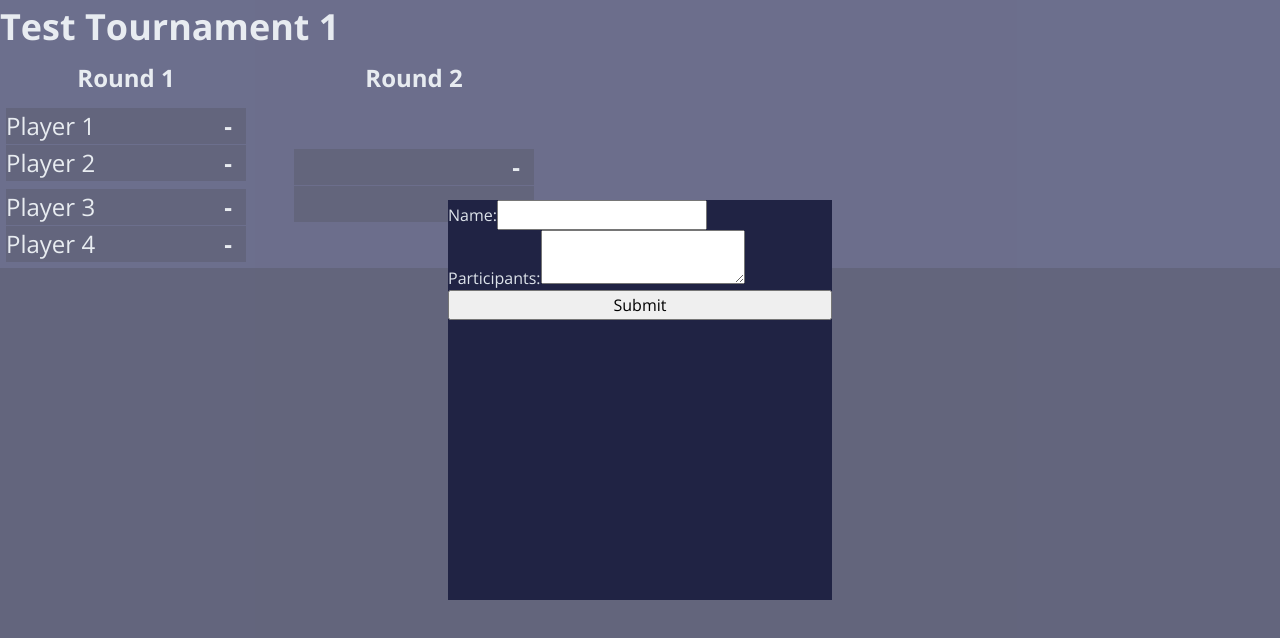
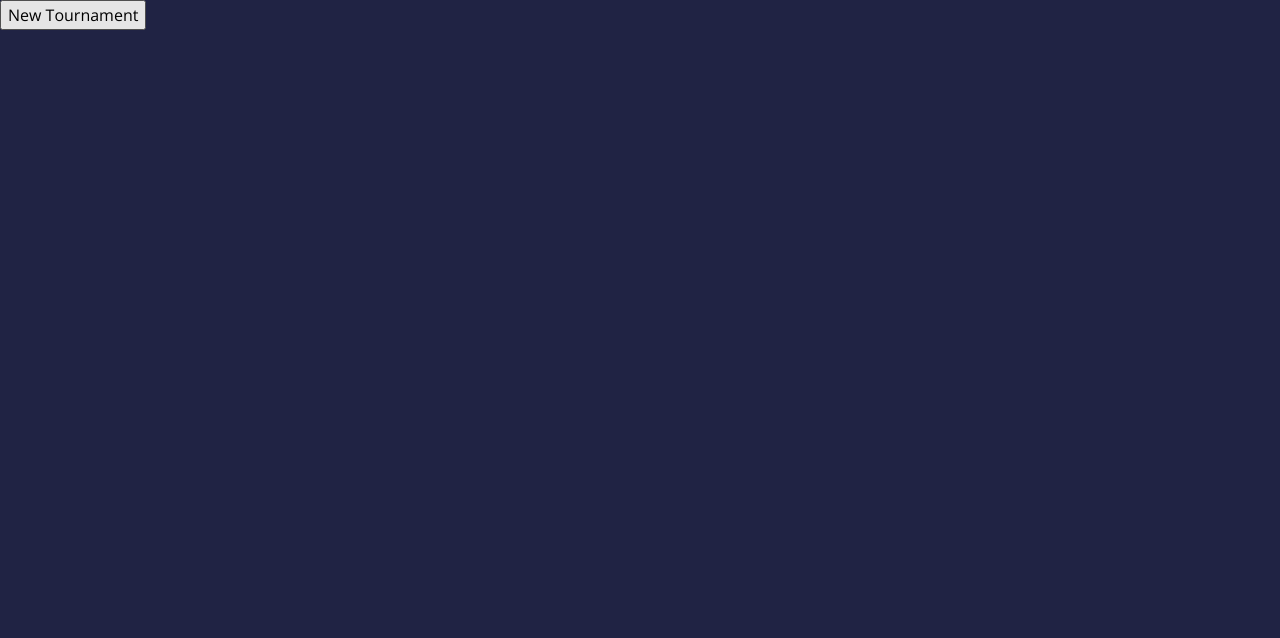
Before and after one commit to zylvve/tournament-manager-proto, a React (Vite) app: page / in a window 1280 px wide. Shown: the top 638 px of the page. Built offline with nearby package versions, Linux system fonts and the light colour scheme.

Commit message:
Working new tournament form

```diff
--- a/src/App.tsx
+++ b/src/App.tsx
@@ -1,12 +1,27 @@
 import styles from './App.module.css'
-import NewTournamentModal from './features/tournament/components/new-tournament-modal/NewTournamentModal'
+import { useAppDispatch, useAppSelector } from './app/hooks'
+import { openNewTournamentModal } from './features/modals/modalsSlice'
+import NewTournamentModalContainer from './features/modals/new-tournament-modal/NewTournamentModalContainer'
 import Tournament from './features/tournament/components/tournament/Tournament'
+import { selectTournaments } from './features/tournament/tournamentSlice'
 
 const App = () => {
+  const dispatch = useAppDispatch();
+  const tournaments = useAppSelector(selectTournaments);
+
+  const tournamentComponents = [];
+  for (let tournamentId of tournaments.allIds) {
+    tournamentComponents.push(<Tournament tournamentId={tournamentId}/>)
+  }
+
   return (
     <div data-theme="dark" className={styles.app}>
-      <NewTournamentModal/>
-      <Tournament tournamentId={1}/>
+      <button onClick={()=>dispatch(openNewTournamentModal())}>
+        New Tournament
+      </button>
+
+      <NewTournamentModalContainer/>
+      {tournamentComponents}
     </div>
   )
 }
--- a/src/app/store.ts
+++ b/src/app/store.ts
@@ -2,10 +2,11 @@ import type { Action, ThunkAction } from "@reduxjs/toolkit"
 import { combineSlices, configureStore } from "@reduxjs/toolkit"
 import { setupListeners } from "@reduxjs/toolkit/query"
 import { tournamentSlice } from "../features/tournament/tournamentSlice"
+import { modalsSlice } from "../features/modals/modalsSlice"
 
 // `combineSlices` automatically combines the reducers using
 // their `reducerPath`s, therefore we no longer need to call `combineReducers`.
-const rootReducer = combineSlices(tournamentSlice)
+const rootReducer = combineSlices(tournamentSlice, modalsSlice)
 // Infer the `RootState` type from the root reducer
 export type RootState = ReturnType<typeof rootReducer>
 
--- /dev/null
+++ b/src/features/modals/modalsSlice.ts
@@ -0,0 +1,28 @@
+import { createSlice } from "@reduxjs/toolkit";
+
+interface modalsSliceState {
+  newTournamentModal: boolean;
+}
+
+const initialState: modalsSliceState = {
+  newTournamentModal: false,
+}
+
+export const modalsSlice = createSlice({
+  name: "modals",
+  initialState,
+  reducers: {
+    openNewTournamentModal: (state) => {
+      state.newTournamentModal = true;
+    },
+    closeNewTournamentModal: (state) => {
+      state.newTournamentModal = false;
+    },
+  },
+  selectors: {
+    selectNewTournamentModal: modals => modals.newTournamentModal,
+  },
+})
+
+export const { openNewTournamentModal, closeNewTournamentModal } = modalsSlice.actions
+export const { selectNewTournamentModal } = modalsSlice.selectors
--- a/src/features/tournament/components/new-tournament-modal/NewTournamentModal.module.css
+++ b/src/features/modals/new-tournament-modal/NewTournamentModal.module.css
@@ -1,10 +1,11 @@
-@import '../../../../themes.css';
+@import '../../../themes.css';
 
 .modal_container {
   position: fixed;
 
   width: 100vw;
   height: 100vh;
+  top: 0;
 
   display: flex;
   justify-content: center;
--- /dev/null
+++ b/src/features/modals/new-tournament-modal/NewTournamentModal.tsx
@@ -0,0 +1,42 @@
+import { FormEventHandler, useState } from 'react';
+import styles from './NewTournamentModal.module.css'
+import { useAppDispatch } from '../../../app/hooks';
+import { NewTournamentPayload } from '../../tournament/tournamentTypes';
+import { newTournament } from '../../tournament/tournamentSlice';
+import { closeNewTournamentModal } from '../modalsSlice';
+
+const NewTournamentModal = () => {
+  const [name, setName] = useState<string>("");
+  const [partipants, setParticipants] = useState<string>("");
+
+  const dispatch = useAppDispatch();
+  const submitTournament: FormEventHandler = (event) => {
+    event.preventDefault();
+    const payload: NewTournamentPayload = {
+      name,
+      participantString: partipants,
+    };
+    dispatch(newTournament(payload));
+    dispatch(closeNewTournamentModal());
+  }
+
+  return(
+    <div className={styles.modal_container}>
+      <div className={styles.modal}>
+        <form className={styles.form} onSubmit={submitTournament}>
+          <div>
+            <label>Name:</label>
+            <input type="text" onChange={(event) => setName(event.target.value)}/>
+          </div>
+          <div>
+            <label>Participants:</label>
+            <textarea onChange={(event) => setParticipants(event.target.value)}/>
+          </div>
+          <button>Submit</button>
+        </form>
+      </div>
+    </div>
+  )
+}
+
+export default NewTournamentModal;
--- /dev/null
+++ b/src/features/modals/new-tournament-modal/NewTournamentModalContainer.tsx
@@ -0,0 +1,15 @@
+import { useAppSelector } from "../../../app/hooks";
+import { selectNewTournamentModal } from "../modalsSlice";
+import NewTournamentModal from "./NewTournamentModal";
+
+const NewTournamentModalContainer = () => {
+  const showModal = useAppSelector(selectNewTournamentModal);
+
+  return (
+    <>
+     {showModal ? <NewTournamentModal/> : <></>}
+    </>
+  )
+}
+
+export default NewTournamentModalContainer
--- a/src/features/tournament/components/new-tournament-modal/NewTournamentModal.tsx
+++ /dev/null
@@ -1,23 +0,0 @@
-import styles from './NewTournamentModal.module.css'
-
-const NewTournamentModal = () => {
-  return(
-    <div className={styles.modal_container}>
-      <div className={styles.modal}>
-        <form className={styles.form}>
-          <div>
-            <label>Name:</label>
-            <input type="text"/>
-          </div>
-          <div>
-            <label>Participants:</label>
-            <textarea/>
-          </div>
-          <button>Submit</button>
-        </form>
-      </div>
-    </div>
-  )
-}
-
-export default NewTournamentModal;
--- a/src/features/tournament/tournamentSlice.ts
+++ b/src/features/tournament/tournamentSlice.ts
@@ -1,14 +1,20 @@
 import { createSlice, type PayloadAction } from "@reduxjs/toolkit";
-import { mockTournaments } from "./mockTournaments";
-import type { AdvanceWinnerPayload, CompleteMatchPayload, UpdateScorePayload } from "./tournamentTypes";
+import type { AdvanceWinnerPayload, CompleteMatchPayload, NewTournamentPayload, TournamentSliceState, UpdateScorePayload } from "./tournamentTypes";
 import { findRecordByAdvanceFrom } from "./tournamentHelpers";
+import { generateTournament } from "./generateTournament";
 
-const initialState = mockTournaments;
+const initialState: TournamentSliceState = {byId: {}, allIds: []};
 
 export const tournamentSlice = createSlice({
   name: "tournaments",
   initialState,
   reducers: {
+    newTournament: (state, action: PayloadAction<NewTournamentPayload>) => {
+      const { name, participantString } = action.payload;
+      const tournamentId = state.allIds.length + 1;
+      state.allIds.push(tournamentId);
+      state.byId[tournamentId] = generateTournament(tournamentId, name, participantString);
+    },
     updateScore: (state, action: PayloadAction<UpdateScorePayload>) => {
       const { tournamentId, matchId, participantId, score } = action.payload;
       const record = state.byId[tournamentId].matches.byId[matchId].records.find(record => record.participantId === participantId);
@@ -48,6 +54,7 @@ export const tournamentSlice = createSlice({
     }
   },
   selectors: {
+    selectTournaments: tournaments => tournaments,
     selectName: tournaments => tournaments.byId[1].name,
     selectParticipants: tournaments => tournaments.byId[1].participants,
     selectRounds: tournaments => tournaments.byId[1].rounds,
@@ -55,5 +62,5 @@ export const tournamentSlice = createSlice({
   }
 })
 
-export const { selectParticipants, selectRounds, selectName, selectMatches } = tournamentSlice.selectors
-export const { updateScore, completeMatch, advanceWinner } = tournamentSlice.actions
+export const { selectTournaments, selectParticipants, selectRounds, selectName, selectMatches } = tournamentSlice.selectors
+export const { newTournament, updateScore, completeMatch, advanceWinner } = tournamentSlice.actions
--- a/src/features/tournament/tournamentTypes.ts
+++ b/src/features/tournament/tournamentTypes.ts
@@ -42,6 +42,11 @@ export interface Record {
 
 type Result = 'W' | 'D' | 'L'
 
+export interface NewTournamentPayload {
+  name: string;
+  participantString: string;
+}
+
 export interface UpdateScorePayload {
   tournamentId: number;
   matchId: number;
```
